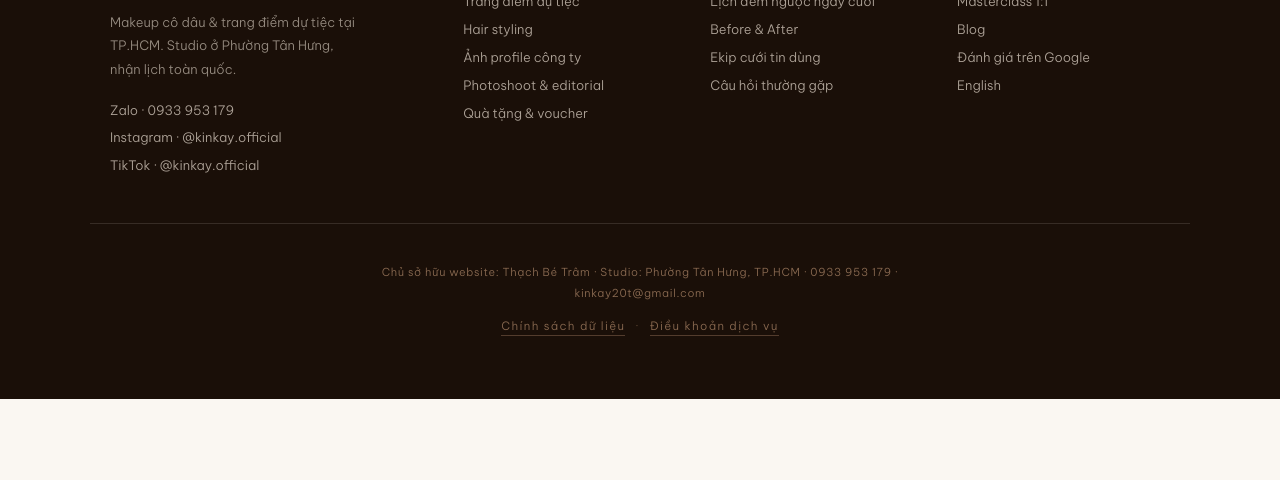
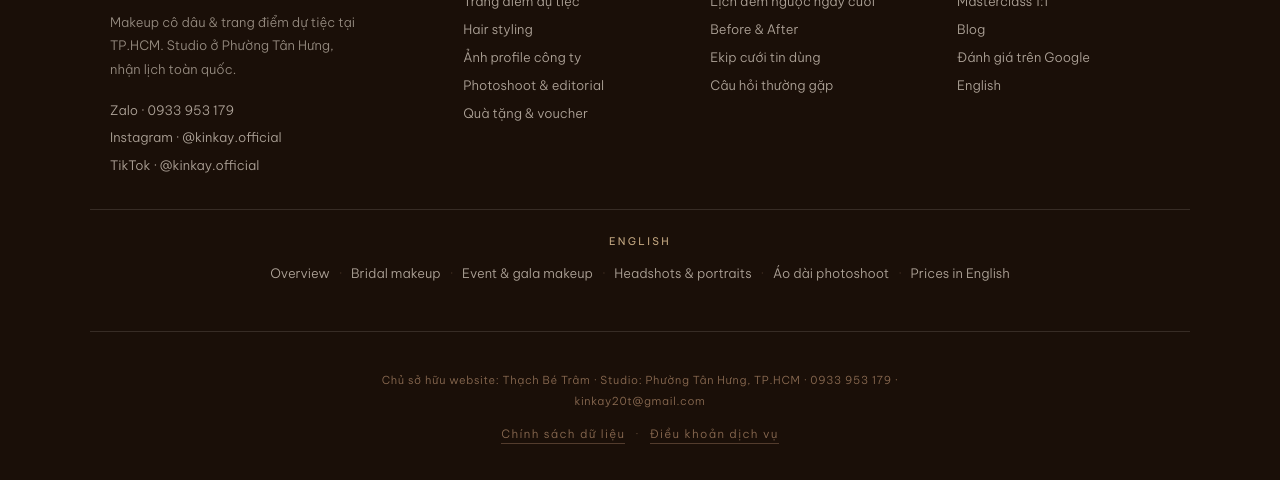
Before and after one commit to Vannhattan87/kinkay-site, a website: page static/index.html in a window 1280 px wide. Shown: the part 7900-8380 px from the top of the page. Before the commit the page ends 8299 px from the top, so only its background shows below. Drawn offline with Linux system fonts and the light colour scheme.

Commit message:
static fix

```diff
--- a/static/index.html
+++ b/static/index.html
@@ -1169,6 +1169,12 @@ Ngồi vào ghế KINKAY, bạn nhận được tư vấn thật — bằng con
       <a href="/en/" data-t="pages.english">English</a>
     </div>
   </div>
+  <div class="fen" style="max-width:1100px;margin:30px auto 0;padding:20px 20px 0;
+       border-top:1px solid rgba(232,221,208,.14);font-size:13px;line-height:2.1">
+    <h4 style="font-family:var(--body);font-weight:400;font-size:10.5px;letter-spacing:.22em;
+        text-transform:uppercase;color:var(--gold);margin-bottom:8px">English</h4>
+    <a hreflang="en" href="/en/" style="color:rgba(232,221,208,.72)">Overview</a><span style="opacity:.35;margin:0 9px">·</span><a hreflang="en" href="/en/bridal/" style="color:rgba(232,221,208,.72)">Bridal makeup</a><span style="opacity:.35;margin:0 9px">·</span><a hreflang="en" href="/en/events/" style="color:rgba(232,221,208,.72)">Event &amp; gala makeup</a><span style="opacity:.35;margin:0 9px">·</span><a hreflang="en" href="/en/headshots/" style="color:rgba(232,221,208,.72)">Headshots &amp; portraits</a><span style="opacity:.35;margin:0 9px">·</span><a hreflang="en" href="/en/ao-dai-photoshoot/" style="color:rgba(232,221,208,.72)">Áo dài photoshoot</a><span style="opacity:.35;margin:0 9px">·</span><a hreflang="en" href="/en/pricing/" style="color:rgba(232,221,208,.72)">Prices in English</a>
+  </div>
   <div class="fbase">
     <p class="foot-owner" data-t="footer.owner">Chủ sở hữu website: Thạch Bé Trâm · Studio: Phường Tân Hưng, TP.HCM · 0933 953 179 · kinkay20t@gmail.com</p>
     <p class="foot-links">
```
Also changed, not shown: static/en/bridal/index.html (+2 -2 lines), static/makeup-co-dau/index.html (+1 -0 lines).
